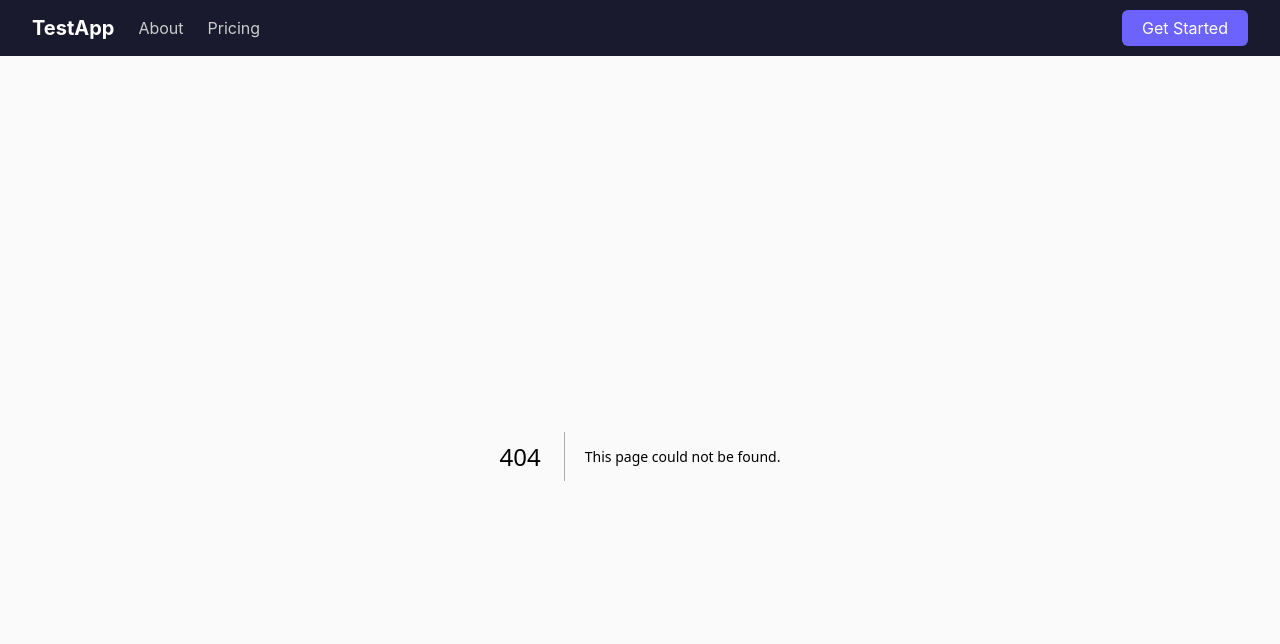
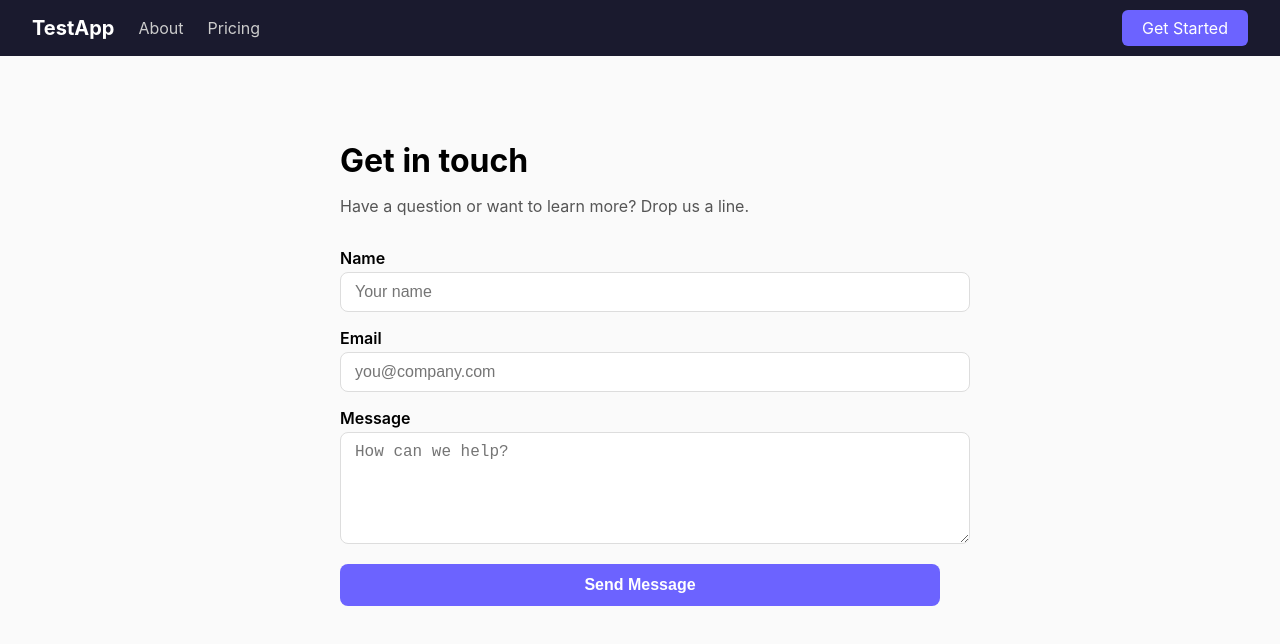
Before and after one commit to looksgoodtomeai/test-app, a Next.js app: page /contact in a window 1280 px wide. Before the commit this address had no page. Shown: the top 644 px of the page. Built offline with nearby package versions, Linux system fonts and the light colour scheme.

Commit message:
feat: add contact page with form

```diff
--- /dev/null
+++ b/src/app/contact/page.tsx
@@ -0,0 +1,25 @@
+export default function Contact() {
+  return (
+    <div style={{ maxWidth: 600, margin: '0 auto', padding: '64px 24px' }}>
+      <h1 style={{ marginBottom: 8 }}>Get in touch</h1>
+      <p style={{ color: '#555', marginBottom: 32 }}>Have a question or want to learn more? Drop us a line.</p>
+      <form style={{ display: 'flex', flexDirection: 'column' as const, gap: 16 }}>
+        <div>
+          <label style={{ display: 'block', marginBottom: 4, fontWeight: 600 }}>Name</label>
+          <input type="text" placeholder="Your name" style={{ width: '100%', padding: '10px 14px', borderRadius: 8, border: '1px solid #ddd', fontSize: '1rem' }} />
+        </div>
+        <div>
+          <label style={{ display: 'block', marginBottom: 4, fontWeight: 600 }}>Email</label>
+          <input type="email" placeholder="you@company.com" style={{ width: '100%', padding: '10px 14px', borderRadius: 8, border: '1px solid #ddd', fontSize: '1rem' }} />
+        </div>
+        <div>
+          <label style={{ display: 'block', marginBottom: 4, fontWeight: 600 }}>Message</label>
+          <textarea rows={5} placeholder="How can we help?" style={{ width: '100%', padding: '10px 14px', borderRadius: 8, border: '1px solid #ddd', fontSize: '1rem', resize: 'vertical' }} />
+        </div>
+        <button type="submit" style={{ background: '#6c63ff', color: '#fff', padding: '12px 28px', borderRadius: 8, border: 'none', fontWeight: 600, fontSize: '1rem', cursor: 'pointer' }}>
+          Send Message
+        </button>
+      </form>
+    </div>
+  )
+}
```
